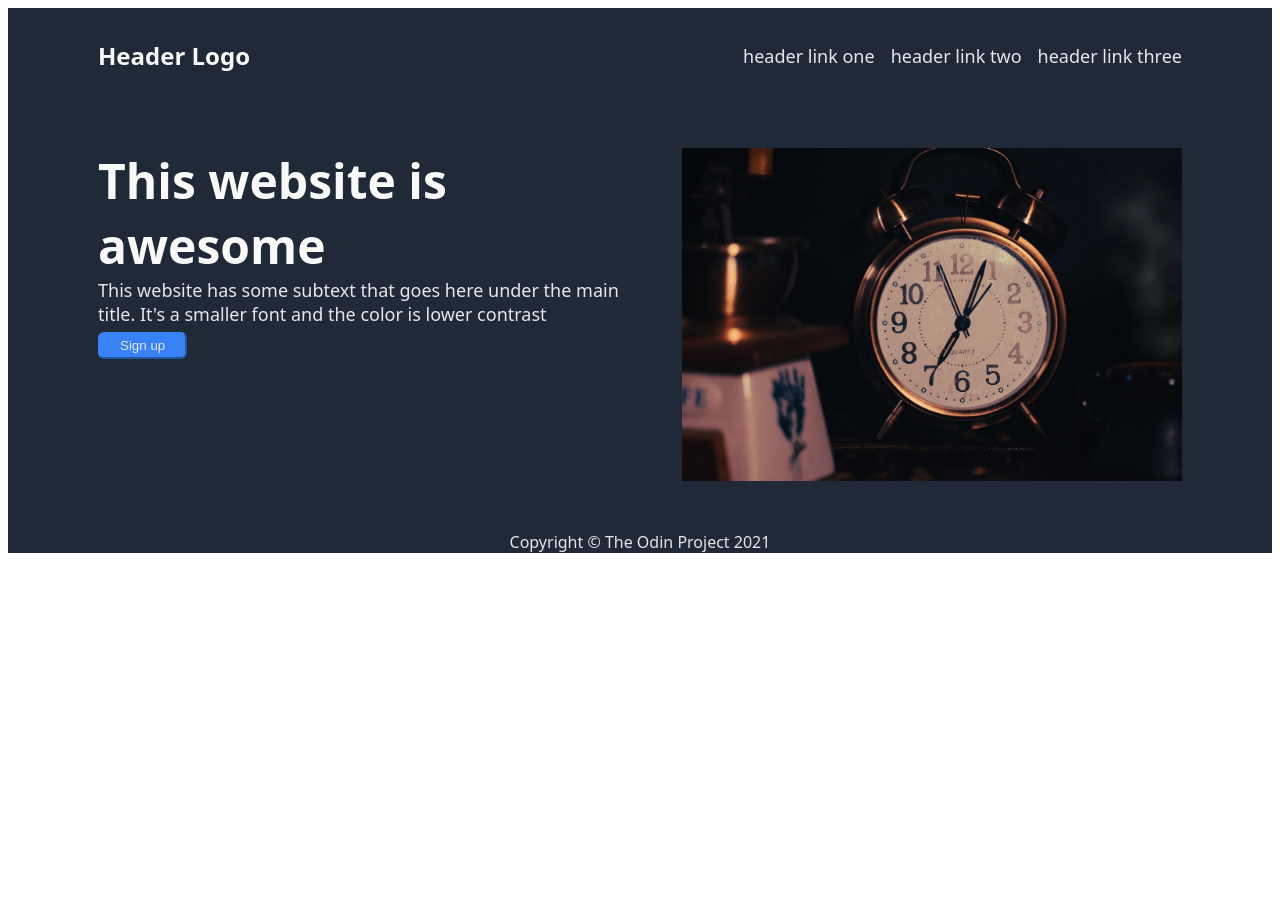
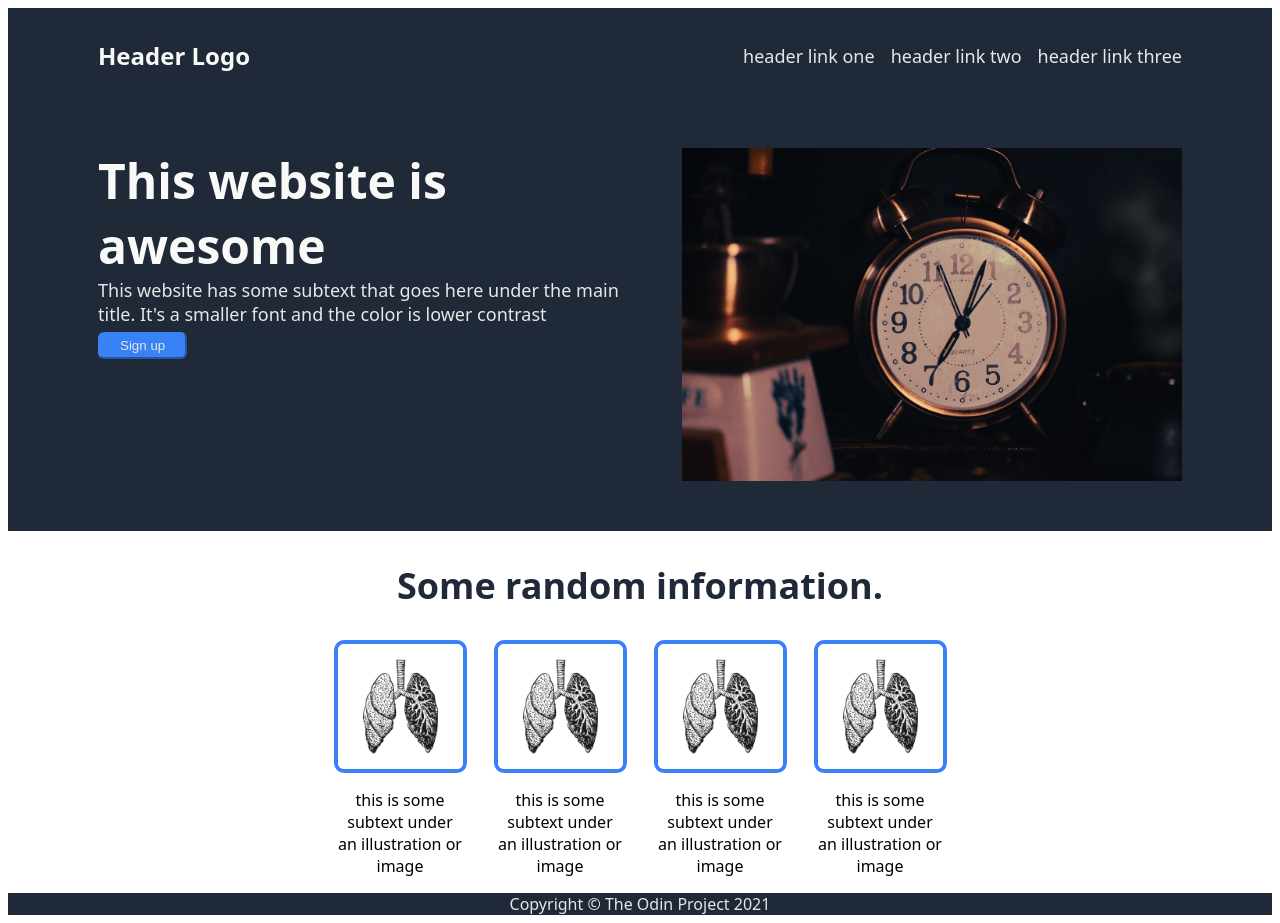
Before and after one commit to wolfy1313/odin-LandingPage, a plain HTML site: page index.html in a window 1280 px wide. Before the commit the page ends 800 px from the top, so only its background shows below. Drawn offline with Linux system fonts and the light colour scheme.

Commit message:
style random info section. add borders to images. style text.

```diff
--- a/index.html
+++ b/index.html
@@ -30,6 +30,26 @@
       </div>
     </div>
     <div class="random-info-section">
+      <div class="random-header">Some random information.
+      </div>
+      <div class="random-images-container">
+        <div class="random-image-box">
+          <img class="random-image" src="./assets/lungs-gd8a75554f_1280.png">
+          <p class="random-text">this is some subtext under an illustration or image</p>
+        </div>
+        <div class="random-image-box">
+          <img class="random-image" src="./assets/lungs-gd8a75554f_1280.png">
+          <p class="random-text">this is some subtext under an illustration or image</p>
+        </div>
+        <div class="random-image-box">
+          <img class="random-image" src="./assets/lungs-gd8a75554f_1280.png">
+          <p class="random-text">this is some subtext under an illustration or image</p>
+        </div>
+        <div class="random-image-box">
+          <img class="random-image" src="./assets/lungs-gd8a75554f_1280.png">
+          <p class="random-text">this is some subtext under an illustration or image</p>
+        </div>
+      </div>
 
     </div>
     <div class="quote-section">
--- a/style.css
+++ b/style.css
@@ -67,6 +67,46 @@ a, .hero-text {
   max-width: 500px;
 }
 
+.random-info-section {
+  display: flex;
+  flex-direction: column;
+  justify-content: center;
+  align-items: center;
+}
+
+.random-header {
+  padding: 30px 0px;
+  font-size: 36px;
+  color: #1F2937;
+  font-weight: 900;
+}
+
+.random-images-container {
+  display: flex;
+  flex-direction: row;
+  justify-content: space-around;
+  gap: 35px;
+  /* padding: 15px 90px; */
+}
+
+.random-image-box {
+  display: flex;
+  flex-direction: column;
+  align-items: center;
+  max-width: 125px;
+
+}
+
+.random-image {
+  max-width: 125px;
+  border: 4px solid #3882f6;
+  border-radius: 10px;
+}
+
+.random-text {
+  text-align: center;
+}
+
 .footer {
   display: flex;
   justify-content: center;
```
